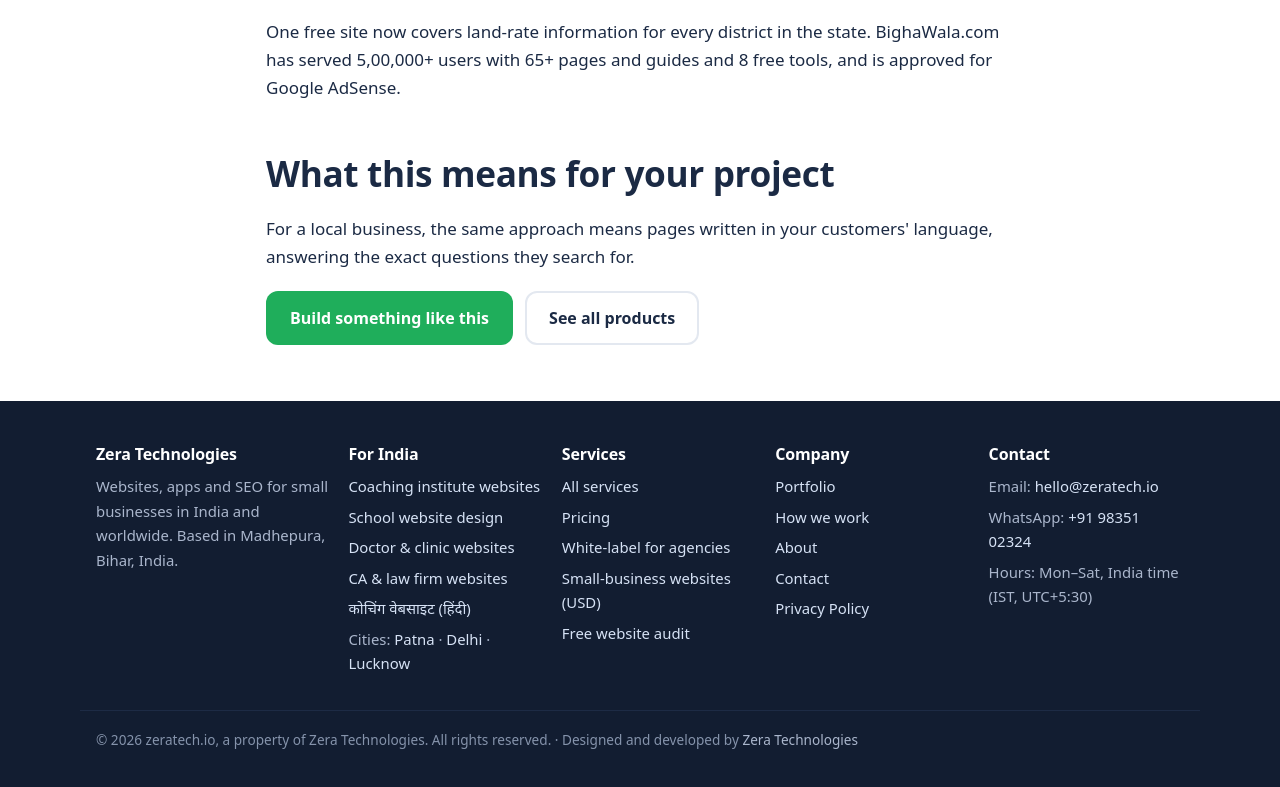
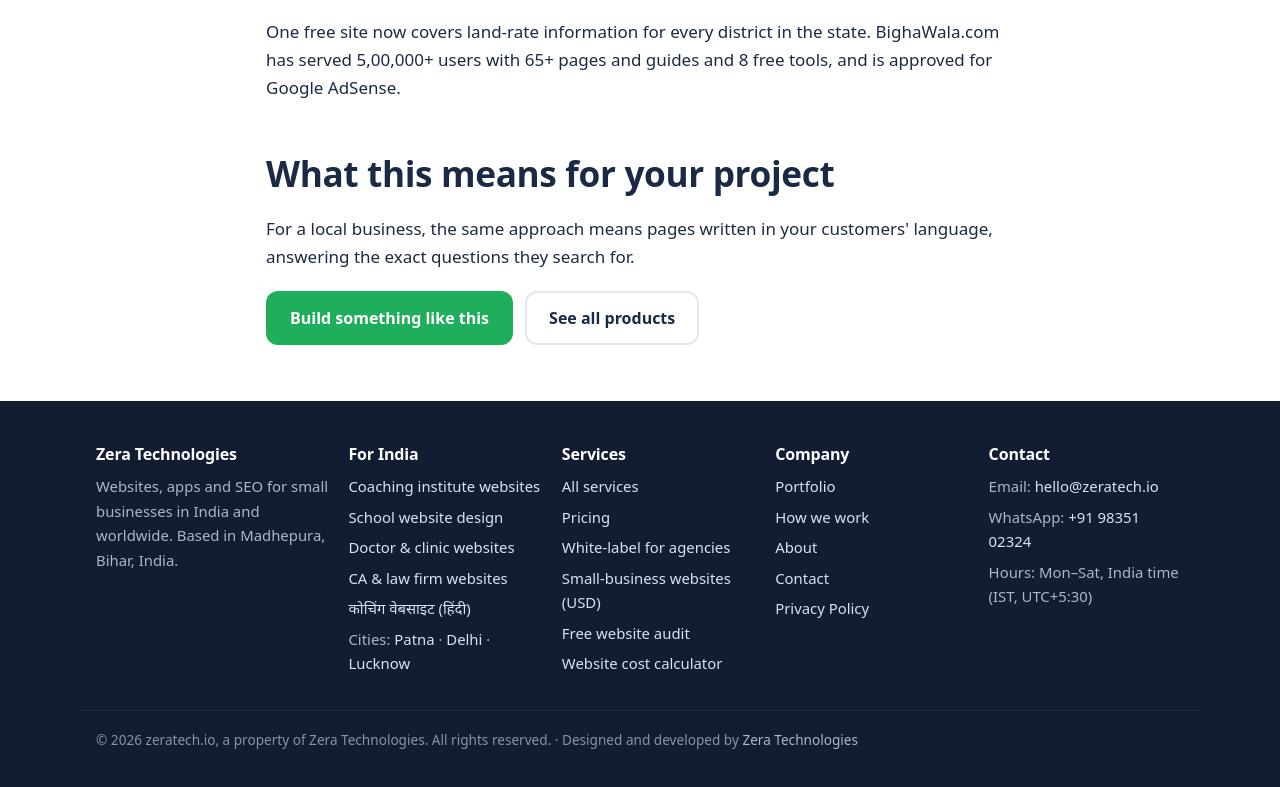
Before and after one commit to zeradental3585-dotcom/zeratech-io-app, a plain HTML site: page case-studies/bighawala.html in a window 1280 px wide. Shown: the part 1167-1954 px from the top of the page. Drawn offline with Linux system fonts and the light colour scheme.

Commit message:
Add files via upload

```diff
--- a/case-studies/bighawala.html
+++ b/case-studies/bighawala.html
@@ -208,6 +208,7 @@
         <li><a href="/white-label-web-development.html">White-label for agencies</a></li>
         <li><a href="/affordable-web-development-small-business.html">Small-business websites (USD)</a></li>
         <li><a href="/free-website-audit.html">Free website audit</a></li>
+        <li><a href="/website-cost-calculator.html">Website cost calculator</a></li>
       </ul>
     </div>
     <div>
```
Also changed, not shown: case-studies/safalbalak.html (+1 -0 lines), case-studies/udakishunganj.html (+1 -0 lines).
